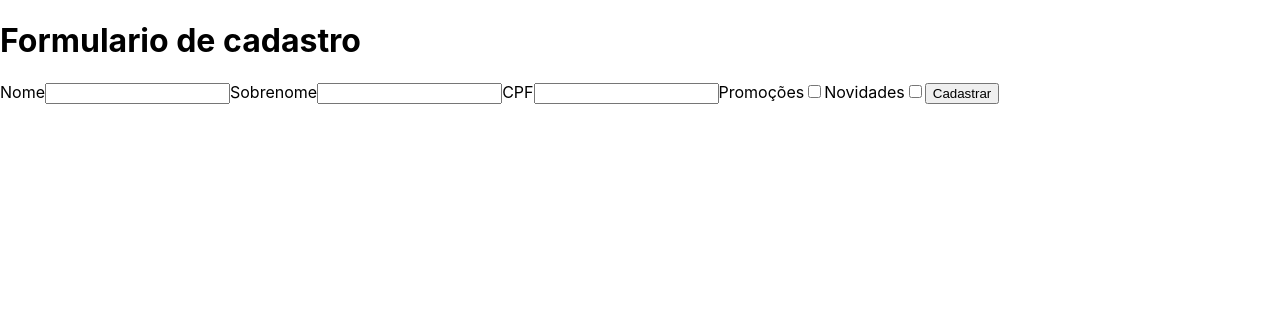
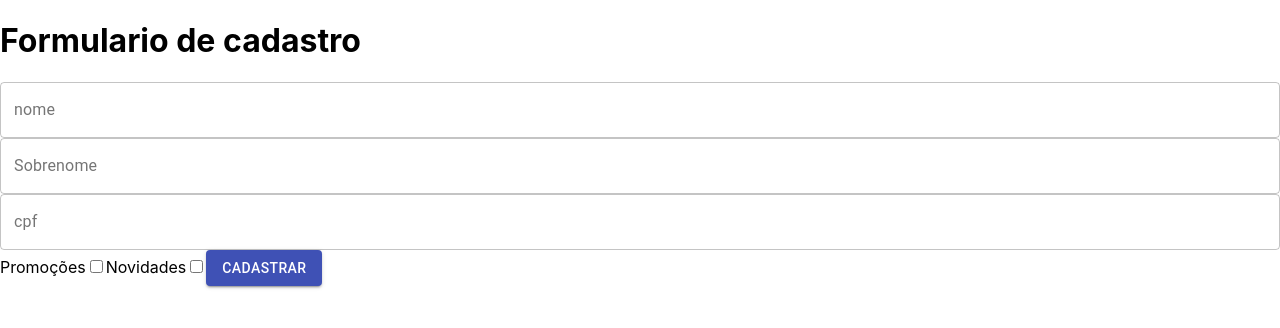
Before and after one commit to willsantos/AluraForms, a React (Create React App) app in the folder forms/: page / in a window 1280 px wide. Shown: the top 328 px of the page. Built offline with nearby package versions, Linux system fonts and the light colour scheme.

Commit message:
Change html inputs for components

```diff
--- a/forms/src/components/FormularioCadastro/FormularioCadastro.jsx
+++ b/forms/src/components/FormularioCadastro/FormularioCadastro.jsx
@@ -1,19 +1,30 @@
-import { render } from '@testing-library/react';
-import React, { Component } from 'react';
-
+import React from 'react';
+import Button from '@material-ui/core/Button';
+import TextField from '@material-ui/core/TextField';
 function FormularioCadastro(){
 
     return(
 
         <form action="">
-            <label >Nome</label>
-            <input type="text" name="" id=""/>
+            <TextField
+                id="nome"
+                label="nome"
+                variant="outlined"
+                fullWidth
+            />
+            <TextField
+                id="sobrenome"
+                label="Sobrenome"
+                variant="outlined"
+                fullWidth
+            />
+            <TextField
+                id="cpf"
+                label="cpf"
+                variant="outlined"
+                fullWidth
+            />
 
-            <label >Sobrenome</label>
-            <input type="text" name="" id=""/>
-
-            <label >CPF</label>
-            <input type="text" name="" id=""/>
 
             <label>Promoções</label>
             <input type="checkbox" name="" id=""/>
@@ -21,7 +32,9 @@
             <label>Novidades</label>
             <input type="checkbox" name="" id=""/>
 
-            <button type="submit">Cadastrar</button>
+            <Button type="submit" variant="contained" color="primary">
+                Cadastrar
+            </Button>
         </form>
     )
 
```
